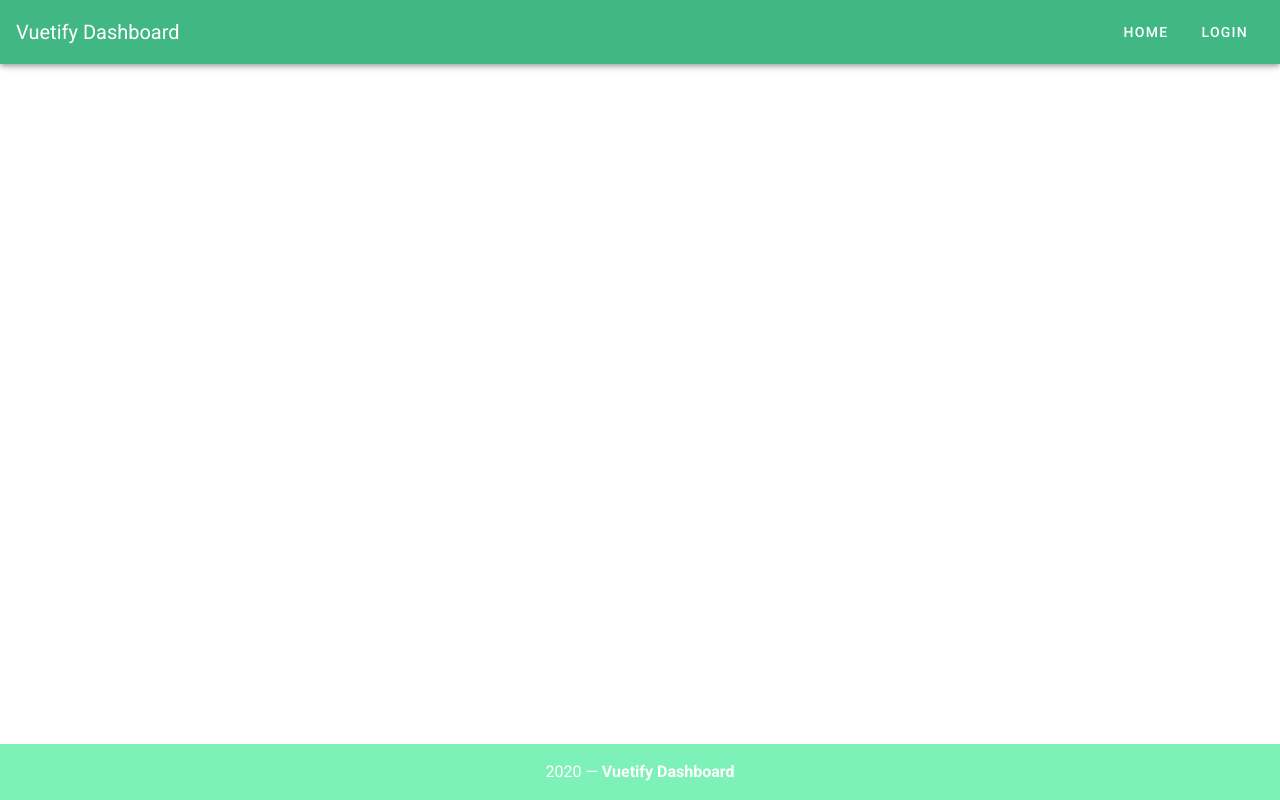
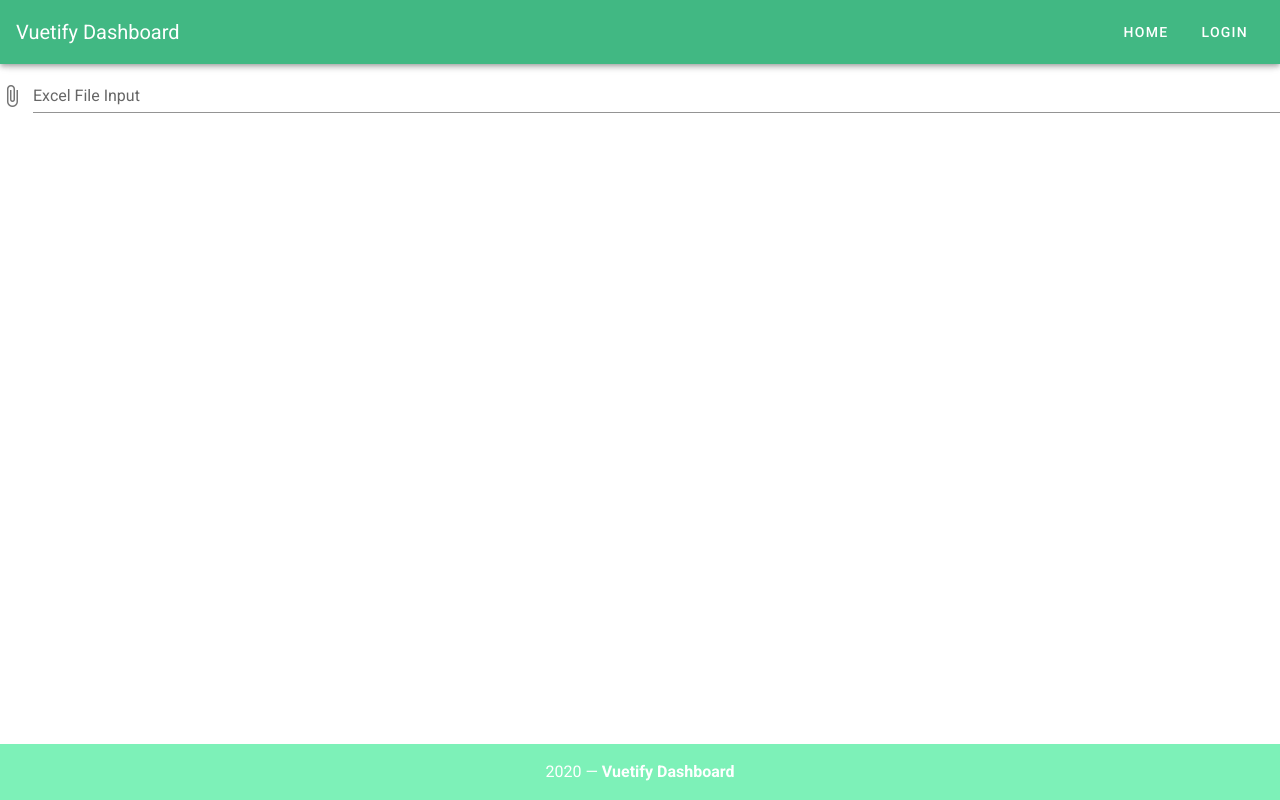
Before and after one commit to wonder13662/firebase-vue-seed, a Vue app: page /excel in a window 1280 px wide. Built offline with nearby package versions, Linux system fonts and the light colour scheme; no server answers.

Commit message:
Add view:ExcelUpload

```diff
--- a/package.json
+++ b/package.json
@@ -20,7 +20,8 @@
     "vue": "^2.6.11",
     "vue-router": "^3.4.3",
     "vuetify": "^2.2.11",
-    "vuex": "^3.5.1"
+    "vuex": "^3.5.1",
+    "xlsx": "^0.16.7"
   },
   "devDependencies": {
     "@vue/cli-plugin-babel": "~4.5.0",
--- a/src/components/AppNav.vue
+++ b/src/components/AppNav.vue
@@ -5,6 +5,7 @@
     <v-btn text rounded :to="'/'">Home</v-btn>
     <v-btn v-if="!signedIn" text rounded :to="'/login'">Login</v-btn>
     <v-btn v-if="signedIn" text rounded :to="'/dashboard'">Dashboard</v-btn>
+    <v-btn v-if="signedIn" text rounded :to="'/excel'">Excel</v-btn>
     <v-btn v-if="signedIn" text rounded @click="logout">Logout</v-btn>
   </v-app-bar>
 </template>
--- a/src/router.js
+++ b/src/router.js
@@ -39,6 +39,11 @@ const router = new Router({
       name: 'signup',
       component: () => import('./views/Signup.vue'),
     },
+    {
+      path: '/excel',
+      name: 'excel',
+      component: () => import('./views/ExcelUpload.vue'),
+    },
   ],
 })
 
--- /dev/null
+++ b/src/views/ExcelUpload.vue
@@ -0,0 +1,35 @@
+<template>
+  <div>
+    <v-file-input label="Excel File Input" @change="change"></v-file-input>
+  </div>
+</template>
+
+<script>
+import XLSX from 'xlsx'
+
+export default {
+  methods: {
+    // TODO 샘플 Excel 파일 다운로드
+    change(file) {
+      // https://github.com/sheetjs/sheetjs#parsing-workbooks
+      const reader = new FileReader()
+      reader.onload = (e) => {
+        const data = new Uint8Array(e.target.result)
+        const workbook = XLSX.read(data, {type: 'array'})
+        // https://github.com/sheetjs/sheetjs#working-with-the-workbook
+        const first_sheet_name = workbook.SheetNames[0]
+        const worksheet = workbook.Sheets[first_sheet_name]
+        // https://github.com/sheetjs/sheetjs#json
+        // const json = XLSX.utils.sheet_to_json(worksheet, {header:1})
+        const json = XLSX.utils.sheet_to_json(worksheet)
+        console.log('json:', json)
+      }
+      reader.readAsArrayBuffer(file)
+    },
+  },
+}
+</script>
+
+<style lang="scss" scoped>
+
+</style>
```
Also changed, not shown: 1 other file (tests, documents, lock files or other folders).
